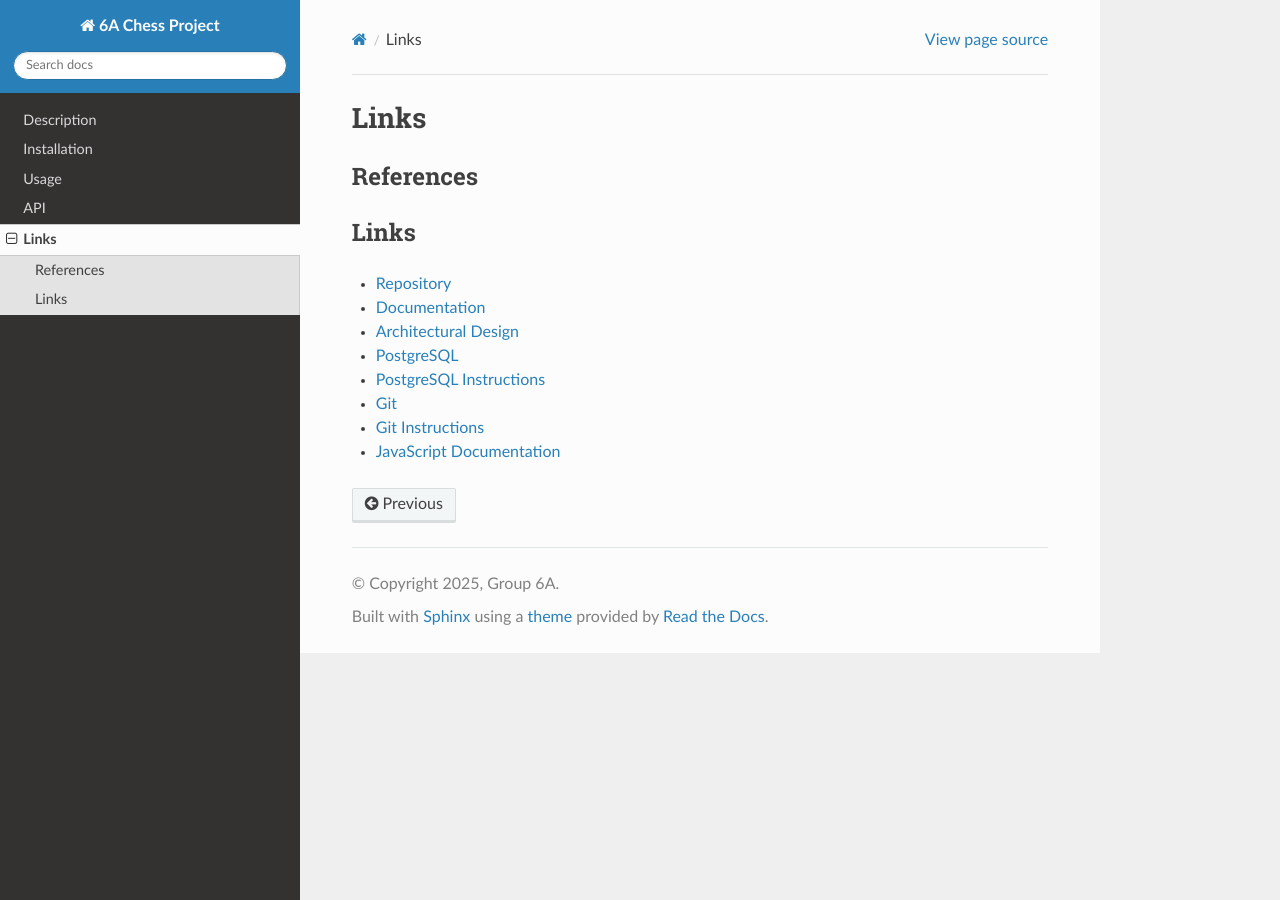
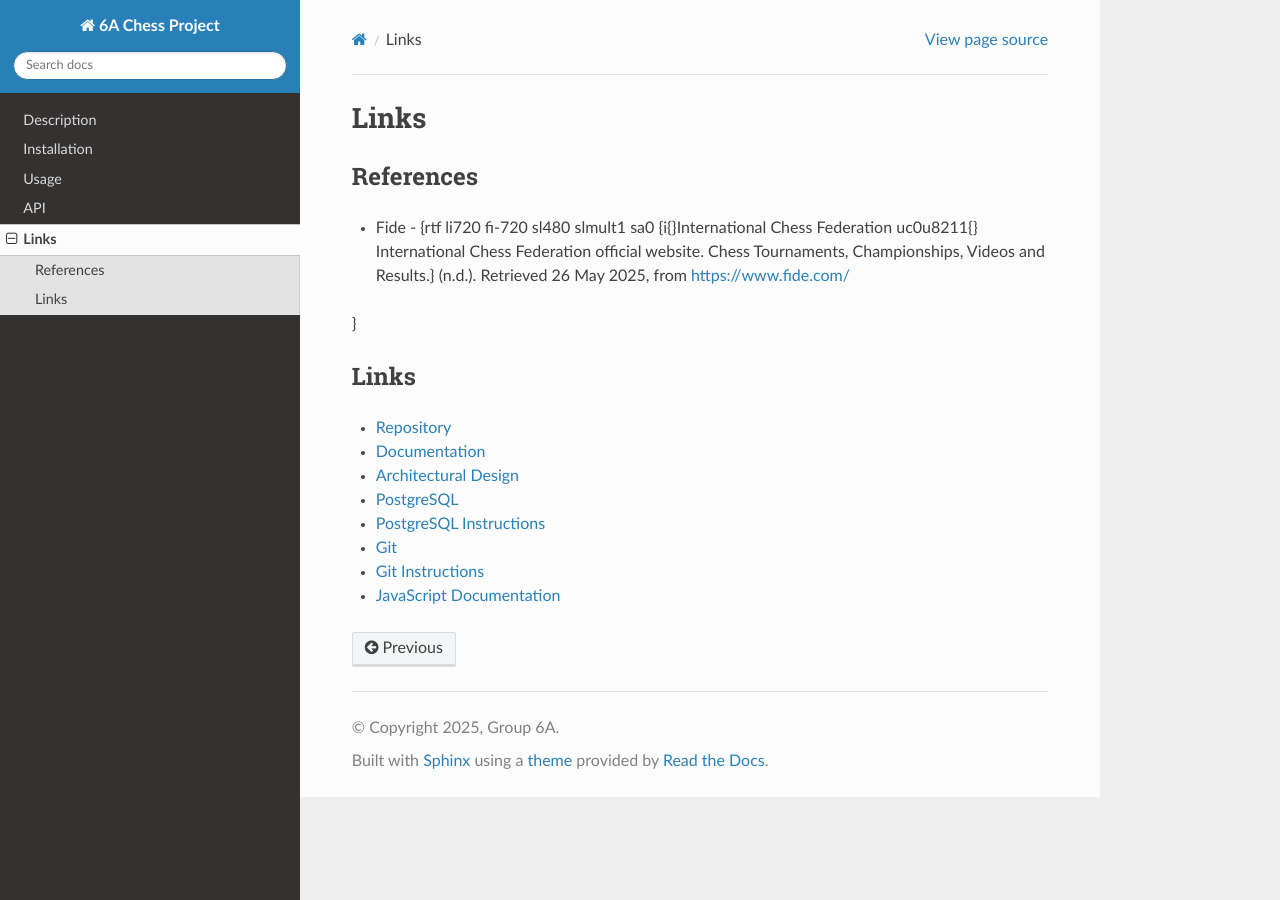
Before and after one commit to gherkins05/6A-Software-Coursework, a Sphinx documentation site: the page built from docs/source/links.rst, in a window 1280 px wide. Built offline with Sphinx 7.4.7 and the Read the Docs theme 3.1.0, drawn with Linux system fonts in a browser that asks for light colours; pages that are not in the unit, such as notebooks, are missing from menus.

Commit message:
Update links.rst

```diff
--- a/docs/source/links.rst
+++ b/docs/source/links.rst
@@ -4,6 +4,8 @@ Links
 References
 ----------
 
+- Fide - {\rtf \li720 \fi-720 \sl480 \slmult1 \sa0 {\i{}International Chess Federation \uc0\u8211{} International Chess Federation official website. Chess Tournaments, Championships, Videos and Results.} (n.d.). Retrieved 26 May 2025, from https://www.fide.com/\
+}
 
 
 Links
```
